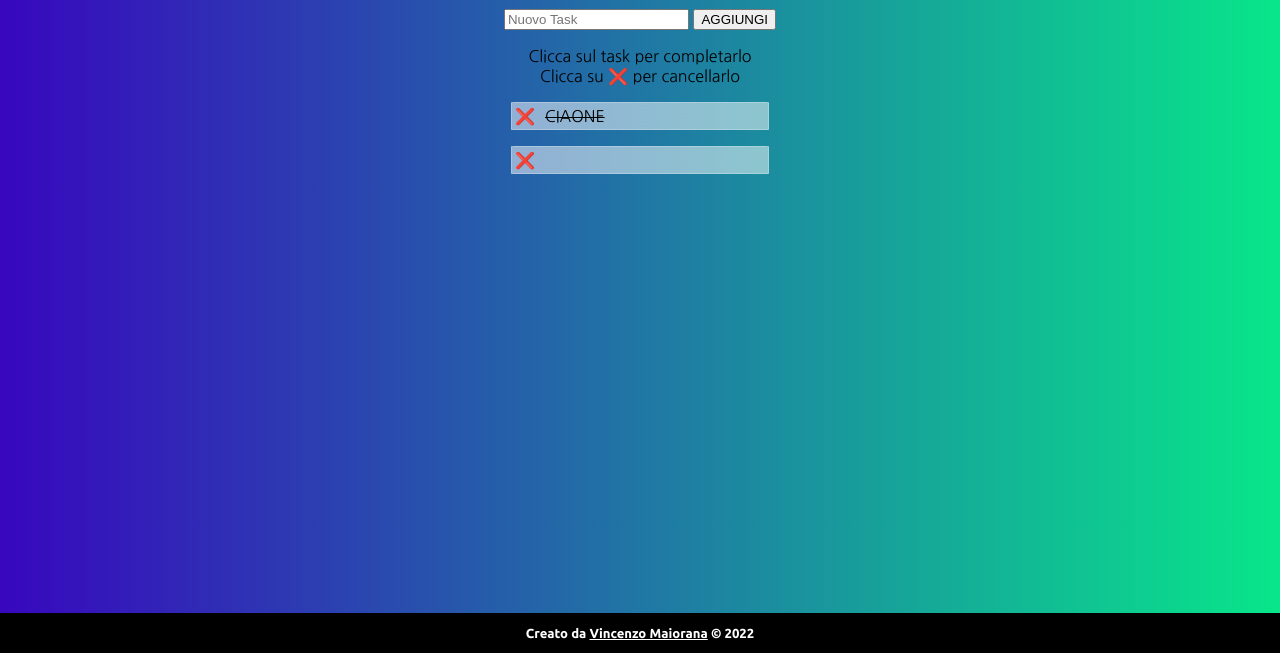
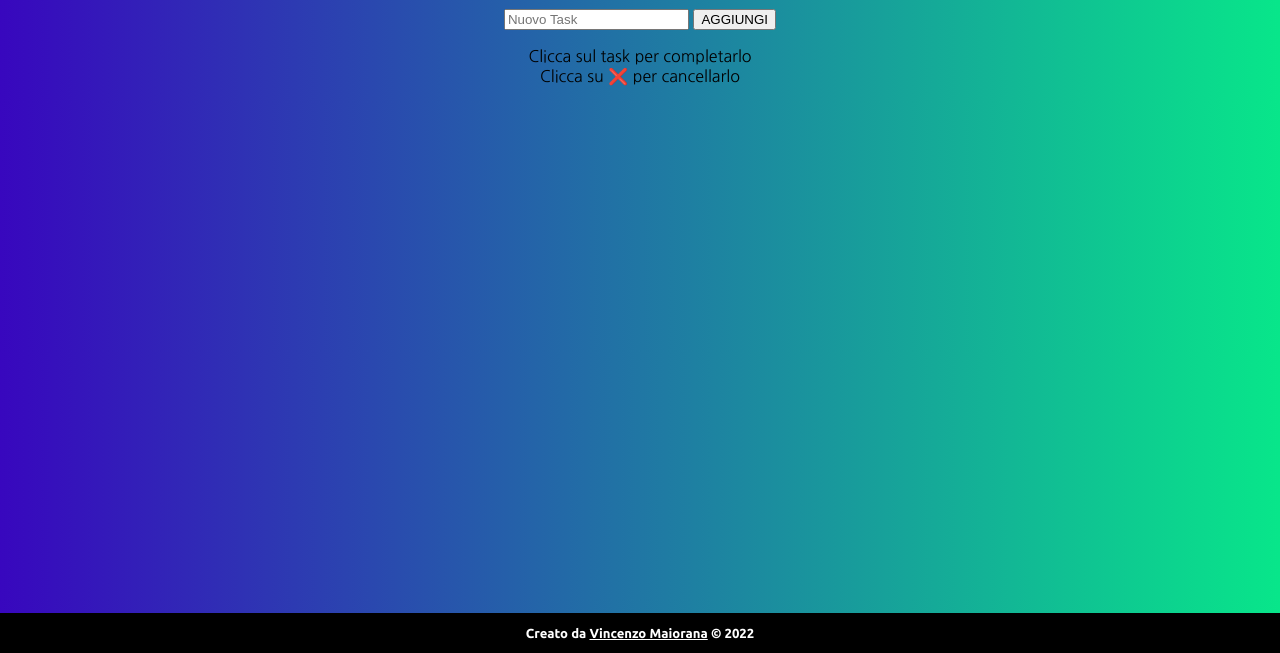
Before and after one commit to maioranav/U01-W03-D04, a plain HTML site: page index.html in a window 1280 px wide. Both pictures are taken after a click on the button "AGGIUNGI". Shown: the part 147-800 px from the top of the page. Drawn offline with Linux system fonts and the light colour scheme.

Commit message:
html cleanup

```diff
--- a/assets/index.js
+++ b/assets/index.js
@@ -8,8 +8,12 @@ const taskTemplate = (task, id) => `
 const createNewTask = () => {
   const taskList = document.getElementById("task-list");
   const newTaskTitle = document.getElementById("newTask").value;
-  const newTaskID = taskList.children.length + 1;
-  taskList.innerHTML += taskTemplate(newTaskTitle, newTaskID);
+  if (newTaskTitle === "") {
+    alert("ATTENZIONE: Il task deve avere un titolo");
+  } else {
+    const newTaskID = taskList.children.length + 1;
+    taskList.innerHTML += taskTemplate(newTaskTitle, newTaskID);
+  }
 };
 
 const deleteTask = (id) => {
--- a/index.html
+++ b/index.html
@@ -29,14 +29,6 @@
 
 
       <section id="task-list">
-
-
-         <div class="task" id="task1" onclick="taskCompleted()">
-            <span id="delItem1" class="delete" onclick="deleteTask()">❌</span><span id="titleTask1" class="completed"
-               onclick="completeTask()">CIAONE</span>
-         </div>
-
-
       </section>
 
 
```
